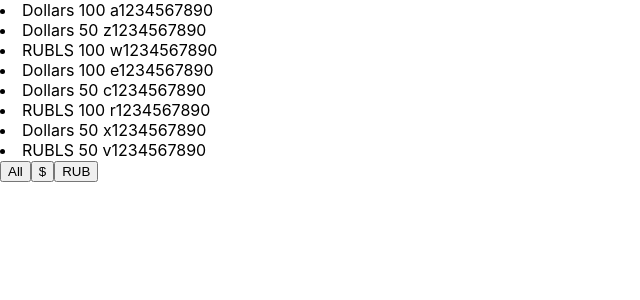
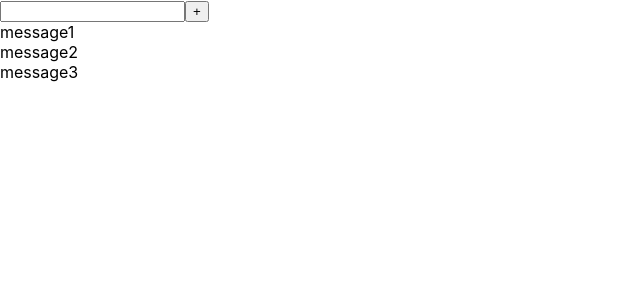
Before and after one commit to IgorBosin/microtasks, a React (Create React App) app: page / in a window 1280 px wide. Shown: the top 300 px of the page, without its empty margins (0-640 px from the left). Built offline with nearby package versions, Linux system fonts and the light colour scheme.

Commit message:
microtasks input (add messages, full  input)

```diff
--- a/src/App.tsx
+++ b/src/App.tsx
@@ -1,39 +1,31 @@
 import React, {useState} from 'react';
-import NewComponent from "./NewComponent";
+import {FullInput} from "./components/FullInput";
 
-export type filterType = 'all' | 'rub' | 'dol'
-
-export type moneyType = {
-    banknots: string
-    value: number
-    number: string
+export type MessagesType = {
+    message: string
 }
 
 const App = () => {
 
-    const [money, setMoney] = useState<moneyType[]>([
-        {banknots: 'Dollars', value: 100, number: ' a1234567890'},
-        {banknots: 'Dollars', value: 50, number: ' z1234567890'},
-        {banknots: 'RUBLS', value: 100, number: ' w1234567890'},
-        {banknots: 'Dollars', value: 100, number: ' e1234567890'},
-        {banknots: 'Dollars', value: 50, number: ' c1234567890'},
-        {banknots: 'RUBLS', value: 100, number: ' r1234567890'},
-        {banknots: 'Dollars', value: 50, number: ' x1234567890'},
-        {banknots: 'RUBLS', value: 50, number: ' v1234567890'},
+    let [messages, setMessages] = useState<MessagesType[]>([
+        {message: 'message1'},
+        {message: 'message2'},
+        {message: 'message3'},
     ])
 
-    let [filter, setFilter] = useState<filterType>('all')
-
-    let filterMoney = [...money]
-    if (filter === 'rub') filterMoney = money.filter(filt => filt.banknots === 'RUBLS')
-    if (filter === 'dol') filterMoney = money.filter(filt => filt.banknots === 'Dollars')
-
-    const filtredBanknots = (curr: filterType) => {
-        setFilter(curr)
+    const addMessages = (title:string) => {
+        setMessages([{message:title}, ...messages])
     }
 
     return (
-        <NewComponent money={filterMoney} filtred={filtredBanknots}/>
+        <div className={'App'}>
+            <FullInput addInput={addMessages}/>
+            {messages.map((el, index) => {
+                return (
+                    <div key={index}>{el.message}</div>
+                )
+            })}
+        </div>
     );
 };
 
--- a/src/NewComponent.tsx
+++ /dev/null
@@ -1,26 +0,0 @@
-import React from 'react';
-import {filterType, moneyType} from "./App";
-
-type NewComponentType = {
-    money: Array<moneyType>
-    filtred: (curr: filterType) => void
-}
-
-const NewComponent = (props:NewComponentType) => {
-    return (
-        <div>
-            {props.money.map((el, index) => {
-                return (
-                    <li key={index}>
-                        {el.banknots} {el.value} {el.number}
-                    </li>
-                )
-            })}
-            <button onClick={() => props.filtred('all')}>All</button>
-            <button onClick={() => props.filtred('dol')}>$</button>
-            <button onClick={() => props.filtred('rub')}>RUB</button>
-        </div>
-    );
-};
-
-export default NewComponent;
--- /dev/null
+++ b/src/components/FullInput.tsx
@@ -0,0 +1,26 @@
+import React, {ChangeEvent, useState} from 'react';
+
+type FullInputPropsType = {
+    addInput: (title:string) => void
+}
+
+export const FullInput = (props:FullInputPropsType) => {
+
+    let [title, setTitle] = useState('')
+
+    const onChangeInputHandler = (event: ChangeEvent<HTMLInputElement>) => {
+        setTitle(event.currentTarget.value)
+    }
+
+    const onClickButtonHandler = () => {
+        props.addInput(title)
+        setTitle('')
+    }
+
+    return (
+        <div>
+            <input value={title} onChange={onChangeInputHandler}/>
+            <button onClick={onClickButtonHandler}>+</button>
+        </div>
+    );
+};
```
Also changed, not shown: 1 other file (tests, documents, lock files or other folders).
